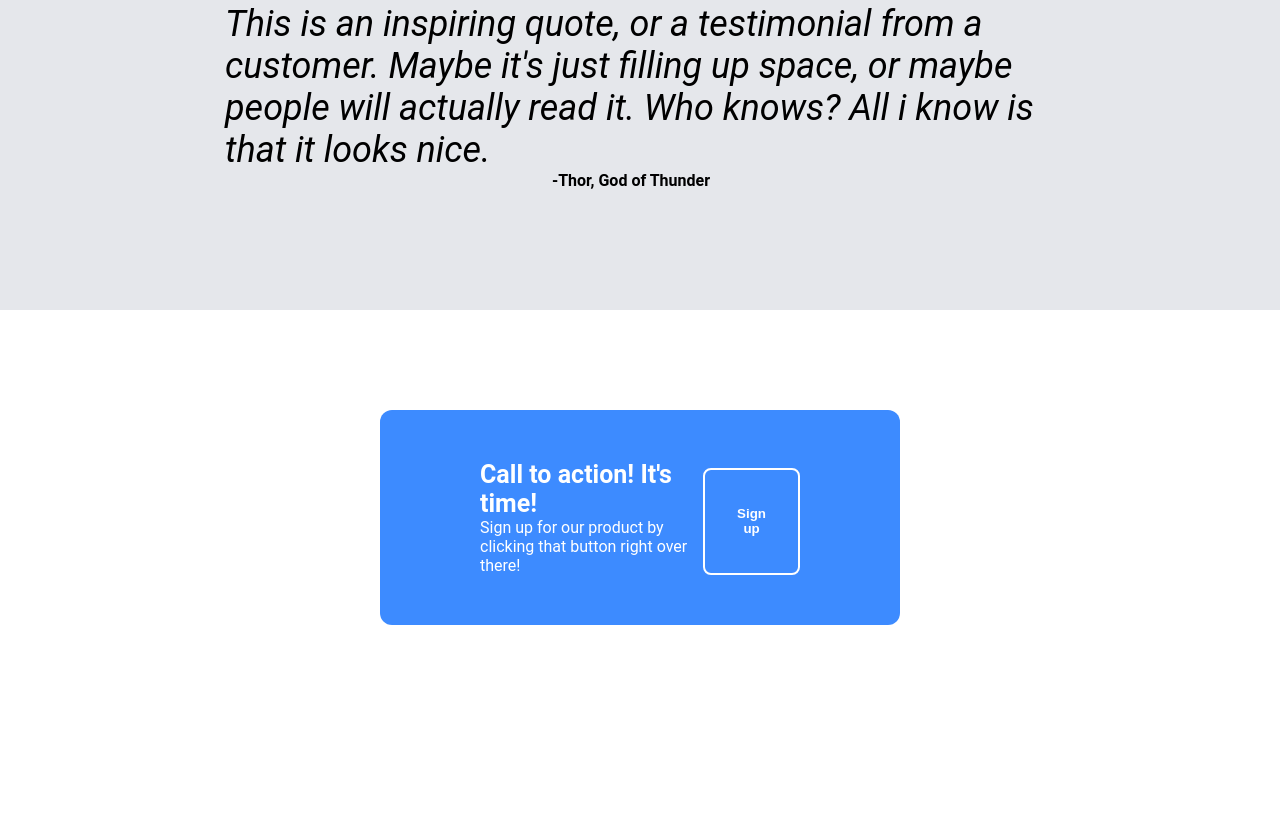
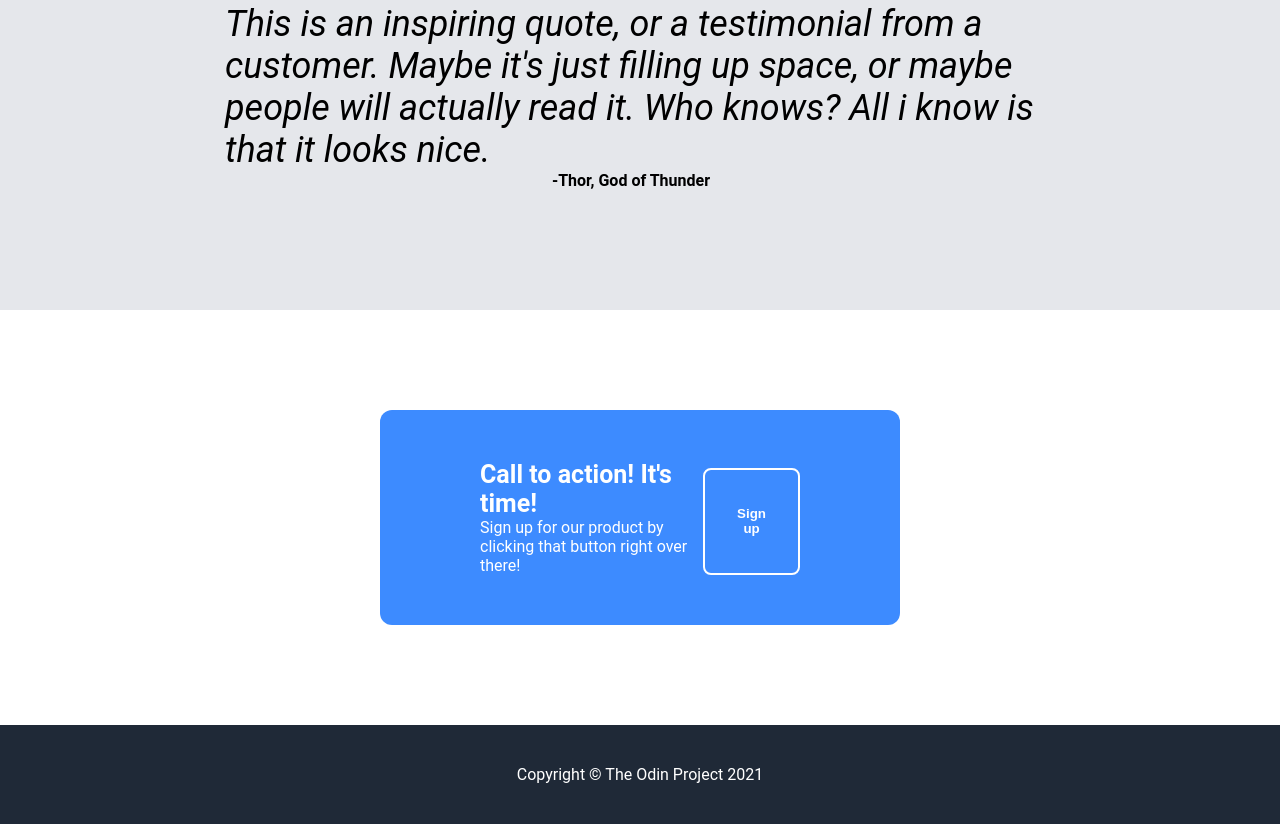
Before and after one commit to JDorman555/odin-landing-page, a plain HTML site: page index.html in a window 1280 px wide. Shown: the part 1006-1830 px from the top of the page. Before the commit the page ends 1731 px from the top, so only its background shows below. Drawn offline with Linux system fonts and the light colour scheme.

Commit message:
Add footer with copyright section

```diff
--- a/index.html
+++ b/index.html
@@ -69,6 +69,10 @@
       <button>Sign up</button>
     </div>
 
+    <div class="footer">
+      <p>Copyright © The Odin Project 2021</p>
+    </div>
+
 
   </body>
 
--- a/style.css
+++ b/style.css
@@ -151,3 +151,9 @@ button {
   font-weight: 700;
   font-size: 25px;
 }
+
+.footer {
+  text-align: center;
+  background-color: #1F2937;
+  padding: 40px;
+}
```
